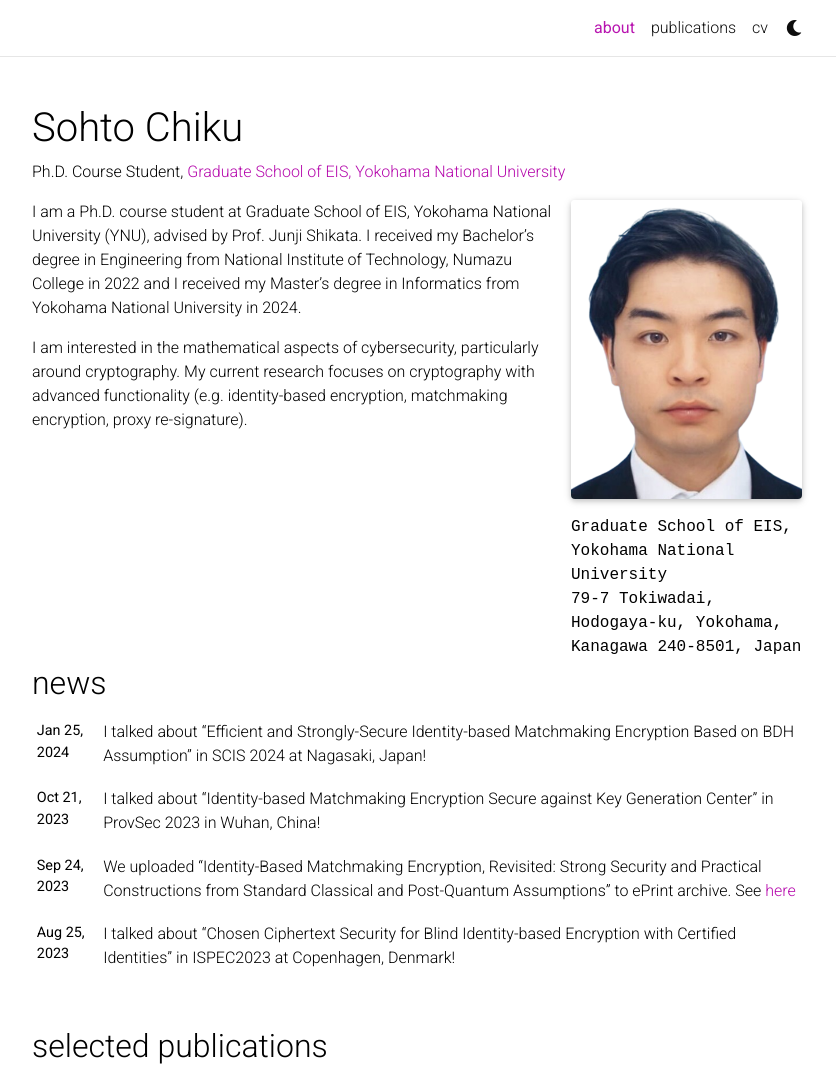
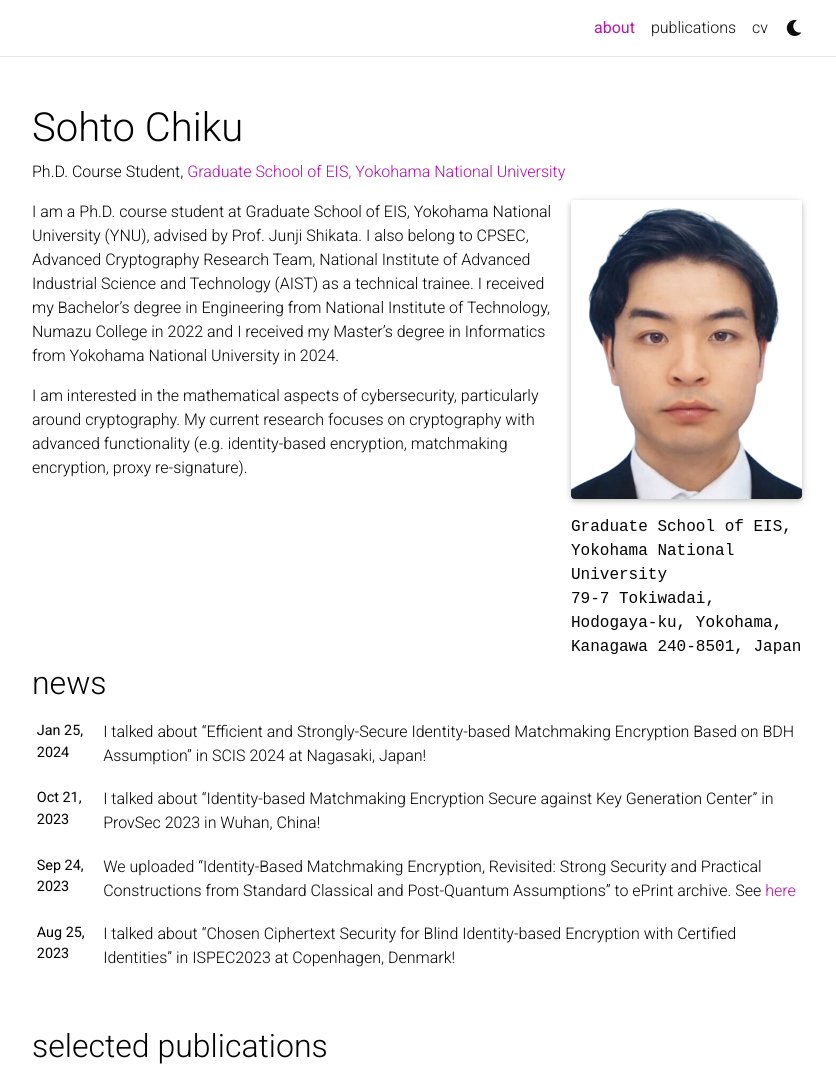
Before and after one commit to csort99/csort99.github.io, a Jekyll site: the page built from _pages/about.md, in a window 1280 px wide and 1367 px high, cut to the strip 0-1078 px from the top of the window. Shown: the whole strip, without its empty margins (223-1059 px from the left). Built offline with Jekyll 4.4.1, drawn with Linux system fonts in a browser that asks for light colours; full-size pictures stand in for the smaller copies a plugin makes; comment, search, counter and statistics services are not loaded; a style sheet for code colours, icons or effects is not loaded.

Commit message:
Update about.md

```diff
--- a/_pages/about.md
+++ b/_pages/about.md
@@ -18,6 +18,7 @@ social: true  # includes social icons at the bottom of the page
 ---
 
 I am a Ph.D. course student at Graduate School of EIS, Yokohama National University (YNU), advised by Prof. Junji Shikata.
+I also belong to CPSEC, Advanced Cryptography Research Team, National Institute of Advanced Industrial Science and Technology (AIST) as a technical trainee.
 I received my Bachelor's degree in Engineering from National Institute of Technology, Numazu College in 2022 and I received my Master's degree in Informatics from Yokohama National University in 2024.
 
 I am interested in the mathematical aspects of cybersecurity, particularly around cryptography. My current research focuses on cryptography with advanced functionality (e.g. identity-based encryption, matchmaking encryption, proxy re-signature).
```
